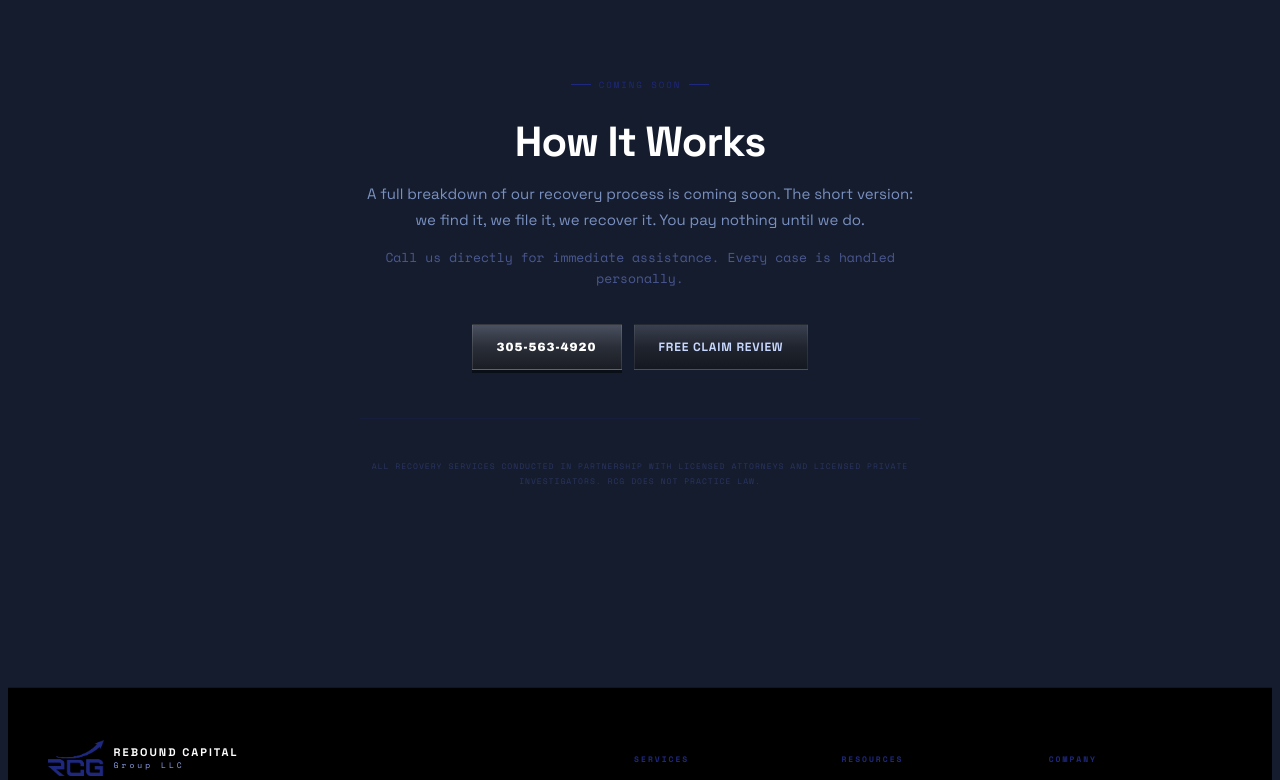
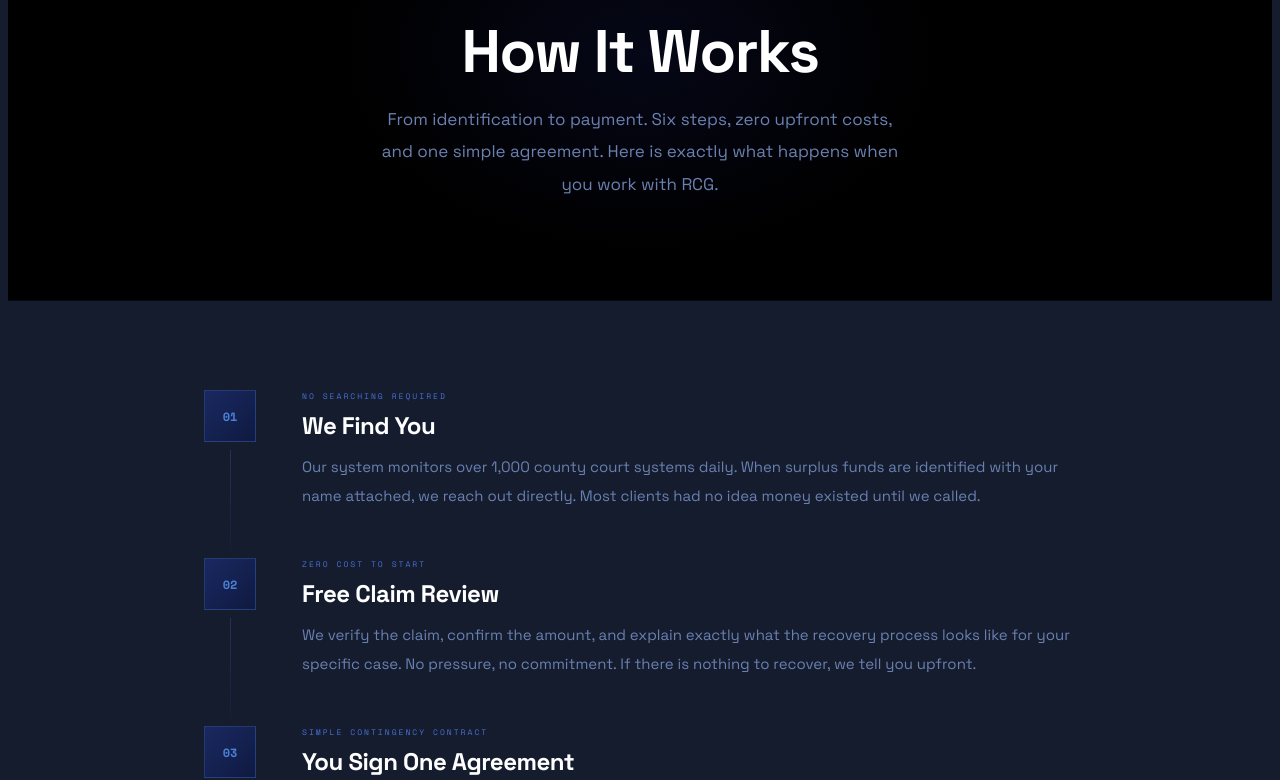
Before and after one commit to ReboundCapitalGroup/rcg-website, a Next.js app: page /resources/how-it-works in a window 1280 px wide. Shown: the part 202-982 px from the top of the page. Built offline with nearby package versions, Linux system fonts and the light colour scheme.

Commit message:
Update page.tsx

```diff
--- a/src/app/resources/how-it-works/page.tsx
+++ b/src/app/resources/how-it-works/page.tsx
@@ -1,43 +1,138 @@
-import type { Metadata } from 'next'
 import Link from 'next/link'
 
-export const metadata: Metadata = {
-  title: 'How It Works | Rebound Capital Group',
-  description: 'Learn how RCG recovers your surplus funds.',
-}
+const steps = [
+  {
+    n: '01',
+    title: 'We Find You',
+    sub: 'No searching required',
+    desc: 'Our system monitors over 1,000 county court systems daily. When surplus funds are identified with your name attached, we reach out directly. Most clients had no idea money existed until we called.',
+  },
+  {
+    n: '02',
+    title: 'Free Claim Review',
+    sub: 'Zero cost to start',
+    desc: 'We verify the claim, confirm the amount, and explain exactly what the recovery process looks like for your specific case. No pressure, no commitment. If there is nothing to recover, we tell you upfront.',
+  },
+  {
+    n: '03',
+    title: 'You Sign One Agreement',
+    sub: 'Simple contingency contract',
+    desc: 'One document. It outlines our fee taken only from the recovered amount and authorizes us to work on your behalf. No upfront payment. No out-of-pocket costs at any point in the process.',
+  },
+  {
+    n: '04',
+    title: 'We Handle Everything',
+    sub: 'Attorneys, filings, court dates',
+    desc: 'Our licensed attorneys file the claim, handle all court correspondence, respond to any objections, and track every deadline. You do not need to appear in court or manage any paperwork.',
+  },
+  {
+    n: '05',
+    title: 'Funds Are Released',
+    sub: 'Court-ordered disbursement',
+    desc: 'Once approved by the court or agency, funds are released and disbursed. The process typically takes 30 to 90 days depending on the county, claim type, and whether any liens or competing claims exist.',
+  },
+  {
+    n: '06',
+    title: 'You Get Paid',
+    sub: 'Net amount direct to you',
+    desc: 'You receive your share of the recovered funds directly. Our fee is deducted from the recovery never from your pocket. If we do not recover, you owe us nothing.',
+  },
+]
 
-export default function Page() {
+const faqs = [
+  { q: 'How do you get paid?', a: 'Strictly contingency. We take a percentage of what we recover. If nothing is recovered, you pay nothing.' },
+  { q: 'How long does the process take?', a: 'Most claims resolve in 30 to 90 days. Complex cases involving probate, competing liens, or deceased claimants may take longer.' },
+  { q: 'Do I need to hire my own attorney?', a: 'No. Licensed attorneys are included in our process. You do not need to retain separate counsel.' },
+  { q: 'What if I already tried to claim my funds?', a: 'Contact us anyway. Prior failed attempts do not disqualify a claim in most cases.' },
+  { q: 'Is there a deadline to claim my funds?', a: 'Yes and it varies by state and claim type. Some windows are as short as 60 days. Contact us immediately if you have been notified of surplus funds.' },
+  { q: 'What states do you operate in?', a: 'Currently active in Florida, Arizona, Colorado, Ohio, and Michigan. Expanding nationwide.' },
+]
+
+export default function HowItWorksPage() {
   return (
-    <div style={{ background: 'var(--bg)', minHeight: '100vh', display: 'flex', alignItems: 'center', justifyContent: 'center', padding: '80px 24px' }}>
-      <div style={{ maxWidth: '560px', textAlign: 'center' }}>
-        <div style={{ fontFamily: "'Space Mono',monospace", fontSize: '9px', letterSpacing: '2px', textTransform: 'uppercase', color: '#1E287F', marginBottom: '20px', display: 'flex', alignItems: 'center', justifyContent: 'center', gap: '8px' }}>
-          <div style={{ width: '20px', height: '1px', background: '#1E287F' }} />
-          Coming Soon
-          <div style={{ width: '20px', height: '1px', background: '#1E287F' }} />
-        </div>
-        <h1 style={{ fontFamily: "'Space Grotesk',sans-serif", fontWeight: 700, fontSize: 'clamp(24px,4vw,42px)', color: '#fff', letterSpacing: '-1px', marginBottom: '16px', lineHeight: 1.1 }}>
-          How It Works
-        </h1>
-        <p style={{ fontSize: '15px', color: '#7a90c0', lineHeight: 1.75, marginBottom: '8px' }}>
-          A full breakdown of our recovery process is coming soon. The short version: we find it, we file it, we recover it. You pay nothing until we do.
-        </p>
-        <p style={{ fontSize: '13px', color: '#4a5890', lineHeight: 1.6, marginBottom: '36px', fontFamily: "'Space Mono',monospace" }}>
-          Call us directly for immediate assistance. Every case is handled personally.
-        </p>
-        <div style={{ display: 'flex', gap: '12px', justifyContent: 'center', flexWrap: 'wrap' }}>
-          <a href="tel:+13055634920" style={{ display: 'inline-flex', alignItems: 'center', gap: '8px', background: 'linear-gradient(180deg,#4a5060 0%,#2a2e38 50%,#1a1d24 100%)', color: '#fff', fontFamily: "'Arial Black',Arial,sans-serif", fontSize: '12px', fontWeight: 900, letterSpacing: '1px', padding: '14px 24px', border: '1px solid rgba(255,255,255,0.12)', boxShadow: '0 3px 0 rgba(0,0,0,0.5)', textDecoration: 'none' }}>
-            305-563-4920
-          </a>
-          <Link href="/contact" style={{ display: 'inline-flex', alignItems: 'center', background: 'linear-gradient(180deg,#3a4050 0%,#20242e 50%,#141820 100%)', color: '#c8d8ff', fontFamily: "'Space Grotesk',sans-serif", fontSize: '12px', fontWeight: 700, letterSpacing: '0.8px', textTransform: 'uppercase', padding: '14px 24px', border: '1px solid rgba(255,255,255,0.08)', textDecoration: 'none' }}>
-            Free Claim Review
-          </Link>
-        </div>
-        <div style={{ marginTop: '48px', paddingTop: '32px', borderTop: '1px solid rgba(30,40,127,0.2)' }}>
-          <p style={{ fontFamily: "'Space Mono',monospace", fontSize: '8px', letterSpacing: '1px', textTransform: 'uppercase', color: '#2a3560', lineHeight: 1.8 }}>
-            All recovery services conducted in partnership with licensed attorneys and licensed private investigators. RCG does not practice law.
+    <main>
+
+      {/* HERO */}
+      <section style={{ background: '#000', borderBottom: '1px solid rgba(30,40,127,0.2)', padding: 'clamp(60px,8vw,100px) clamp(20px,5vw,60px)', textAlign: 'center', position: 'relative', overflow: 'hidden' }}>
+        <div style={{ position: 'absolute', top: '40%', left: '50%', transform: 'translate(-50%,-50%)', width: '600px', height: '400px', background: 'radial-gradient(ellipse at center, rgba(30,40,127,0.18) 0%, transparent 70%)', pointerEvents: 'none' }} />
+        <div style={{ position: 'relative', zIndex: 2, maxWidth: '700px', margin: '0 auto' }}>
+          <span style={{ fontFamily: "'Space Mono',monospace", fontSize: '9px', letterSpacing: '3px', textTransform: 'uppercase', color: '#3a4f7a', display: 'block', marginBottom: '20px' }}>// The Process</span>
+          <h1 style={{ fontFamily: "'Space Grotesk',sans-serif", fontWeight: 700, fontSize: 'clamp(32px,5vw,60px)', color: '#fff', letterSpacing: 'clamp(-1.5px,-0.02em,-2.5px)', lineHeight: 1.05, margin: '0 0 20px' }}>
+            How It Works
+          </h1>
+          <p style={{ fontSize: 'clamp(14px,2vw,17px)', color: '#6a80b0', lineHeight: 1.9, maxWidth: '540px', margin: '0 auto' }}>
+            From identification to payment. Six steps, zero upfront costs, and one simple agreement. Here is exactly what happens when you work with RCG.
           </p>
         </div>
-      </div>
-    </div>
+      </section>
+
+      {/* STEPS */}
+      <section style={{ background: 'var(--bg)', padding: 'clamp(60px,7vw,100px) clamp(20px,5vw,60px)' }}>
+        <div style={{ maxWidth: '900px', margin: '0 auto' }}>
+          {steps.map((s, i) => (
+            <div key={s.n} style={{ display: 'grid', gridTemplateColumns: '80px 1fr', gap: '32px', marginBottom: i < steps.length - 1 ? '0' : '0', position: 'relative' }}>
+              {/* Left number + line */}
+              <div style={{ display: 'flex', flexDirection: 'column', alignItems: 'center' }}>
+                <div style={{ width: '52px', height: '52px', background: 'linear-gradient(135deg,#1a2860,#0f1a40)', border: '1px solid rgba(74,127,212,0.3)', display: 'flex', alignItems: 'center', justifyContent: 'center', flexShrink: 0 }}>
+                  <span style={{ fontFamily: "'Space Mono',monospace", fontSize: '12px', fontWeight: 700, color: '#4a7fd4' }}>{s.n}</span>
+                </div>
+                {i < steps.length - 1 && (
+                  <div style={{ width: '1px', flex: 1, minHeight: '48px', background: 'linear-gradient(180deg,rgba(74,95,212,0.3),rgba(74,95,212,0.05))', margin: '8px 0' }} />
+                )}
+              </div>
+              {/* Right content */}
+              <div style={{ paddingBottom: i < steps.length - 1 ? '48px' : '0' }}>
+                <div style={{ fontFamily: "'Space Mono',monospace", fontSize: '8px', letterSpacing: '2px', textTransform: 'uppercase', color: '#4a6fd4', marginBottom: '8px' }}>{s.sub}</div>
+                <h2 style={{ fontFamily: "'Space Grotesk',sans-serif", fontWeight: 700, fontSize: 'clamp(18px,2.5vw,24px)', color: '#fff', letterSpacing: '-0.5px', margin: '0 0 12px' }}>{s.title}</h2>
+                <p style={{ fontSize: '15px', color: '#6a80b0', lineHeight: 1.9, margin: 0 }}>{s.desc}</p>
+              </div>
+            </div>
+          ))}
+        </div>
+      </section>
+
+      {/* DIVIDER */}
+      <div style={{ maxWidth: '960px', margin: '0 auto', height: '1px', background: 'linear-gradient(90deg,transparent,rgba(74,95,212,0.2),transparent)' }} />
+
+      {/* FAQ */}
+      <section style={{ background: 'var(--bg)', padding: 'clamp(60px,7vw,100px) clamp(20px,5vw,60px)' }}>
+        <div style={{ maxWidth: '900px', margin: '0 auto' }}>
+          <span className="section-tag">// Common Questions</span>
+          <h2 style={{ fontFamily: "'Space Grotesk',sans-serif", fontWeight: 700, fontSize: 'clamp(26px,3.5vw,44px)', color: '#fff', letterSpacing: '-1px', lineHeight: 1.1, margin: '12px 0 48px' }}>
+            Straight Answers.
+          </h2>
+          <div style={{ display: 'flex', flexDirection: 'column', gap: '2px' }}>
+            {faqs.map((f, i) => (
+              <div key={i} style={{ background: '#0a0f1a', border: '1px solid rgba(74,95,212,0.1)', padding: '28px 32px', position: 'relative' }}>
+                <div style={{ position: 'absolute', top: 0, left: 0, right: 0, height: '1px', background: 'linear-gradient(90deg,rgba(74,95,212,0.3),transparent)' }} />
+                <div style={{ fontFamily: "'Space Grotesk',sans-serif", fontWeight: 700, fontSize: '15px', color: '#c8d8ff', marginBottom: '10px' }}>{f.q}</div>
+                <div style={{ fontSize: '14px', color: '#6a80b0', lineHeight: 1.85 }}>{f.a}</div>
+              </div>
+            ))}
+          </div>
+        </div>
+      </section>
+
+      {/* DIVIDER */}
+      <div style={{ maxWidth: '960px', margin: '0 auto', height: '1px', background: 'linear-gradient(90deg,transparent,rgba(74,95,212,0.2),transparent)' }} />
+
+      {/* CTA */}
+      <section style={{ background: '#000', padding: 'clamp(60px,7vw,100px) clamp(20px,5vw,60px)', textAlign: 'center' }}>
+        <div style={{ maxWidth: '600px', margin: '0 auto' }}>
+          <span className="section-tag" style={{ justifyContent: 'center', display: 'flex' }}>// No cost to start</span>
+          <h2 style={{ fontFamily: "'Space Grotesk',sans-serif", fontWeight: 700, fontSize: 'clamp(26px,4vw,48px)', color: '#fff', letterSpacing: '-1px', lineHeight: 1.1, margin: '16px 0 16px' }}>
+            Ready to Find Out What You Are Owed?
+          </h2>
+          <p style={{ fontSize: '15px', color: '#6a80b0', lineHeight: 1.85, marginBottom: '36px' }}>
+            Start with a free claim review. We search your name and property, confirm what exists, and walk you through next steps. No obligation.
+          </p>
+          <div style={{ display: 'flex', gap: '12px', justifyContent: 'center', flexWrap: 'wrap' }}>
+            <Link href="/contact" className="btn-primary">Free Claim Review</Link>
+            <a href="tel:+13055634920" className="btn-secondary">305-563-4920</a>
+          </div>
+        </div>
+      </section>
+
+    </main>
   )
 }
```
